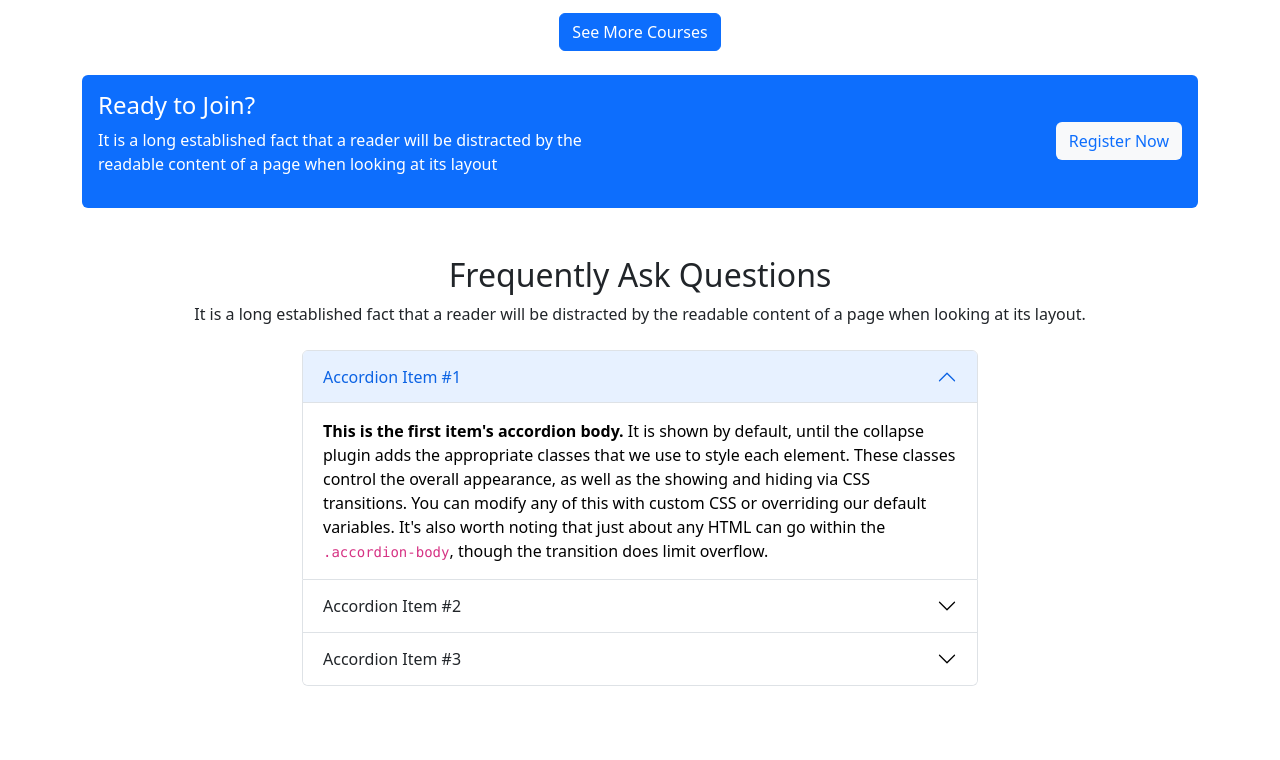
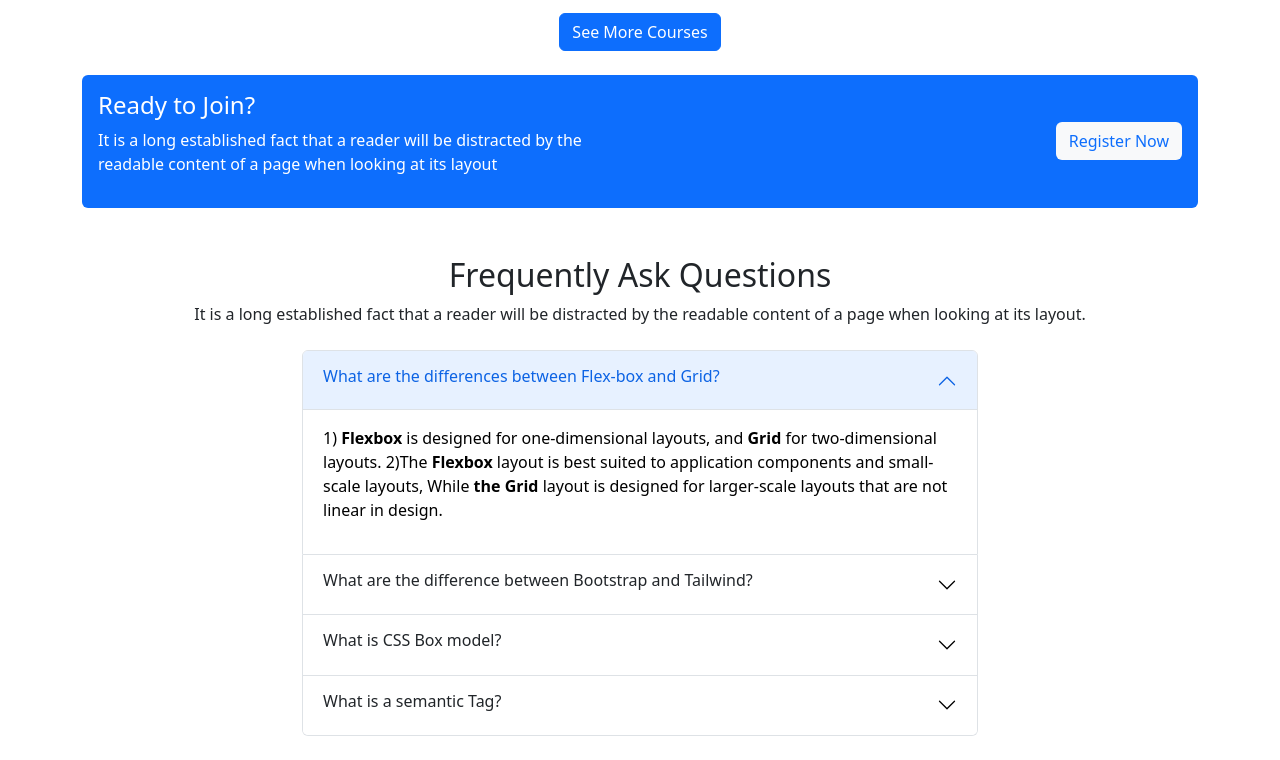
Before and after one commit to Bishu-das/My-Third-Journey, a plain HTML site: page index.html in a window 1280 px wide. Shown: the part 1418-2178 px from the top of the page. Before the commit the page ends 2128 px from the top, so only its background shows below. Drawn offline with nearby package versions, Linux system fonts and the light colour scheme.

Commit message:
questions added

```diff
--- a/index.html
+++ b/index.html
@@ -78,7 +78,6 @@
         </section>
     </Header>
     <!-- Header end -->
-    <!-- Main start -->
     <main>
       <!-- courses start -->
         <h2 class="d-flex justify-content-center mt-5">Discover Our Popular Courses</h2>
@@ -228,41 +227,59 @@
           <p class="d-flex justify-content-center align-content-center flex-wrap">It is a long established fact that a reader will be distracted by the readable content of a page when looking at its layout.</p>
           </div>
 
-          <div class="container mx-auto my-4" style= "width: 700px";>
-            <div class="accordion" id="accordionExample">
+          <div class="container mx-auto my-4 " style= "width: 700px";>
+            <div class="accordion border border-0" id="accordionExample">
               <div class="accordion-item">
                 <h2 class="accordion-header" id="headingOne">
                   <button class="accordion-button" type="button" data-bs-toggle="collapse" data-bs-target="#collapseOne" aria-expanded="true" aria-controls="collapseOne">
-                    Accordion Item #1
+                    <h6>What are the differences between Flex-box and Grid?</h6>
                   </button>
                 </h2>
                 <div id="collapseOne" class="accordion-collapse collapse show" aria-labelledby="headingOne" data-bs-parent="#accordionExample">
                   <div class="accordion-body">
-                    <strong>This is the first item's accordion body.</strong> It is shown by default, until the collapse plugin adds the appropriate classes that we use to style each element. These classes control the overall appearance, as well as the showing and hiding via CSS transitions. You can modify any of this with custom CSS or overriding our default variables. It's also worth noting that just about any HTML can go within the <code>.accordion-body</code>, though the transition does limit overflow.
+                    <p>1) <strong>Flexbox </strong> is designed for one-dimensional layouts, and <strong>Grid</strong> for two-dimensional layouts.
+                      2)The <strong> Flexbox </strong> layout is best suited to application components and small-scale layouts, While <strong> the Grid</strong> layout is designed for larger-scale layouts that are not linear in design.
+                    </p>
                   </div>
                 </div>
               </div>
               <div class="accordion-item">
                 <h2 class="accordion-header" id="headingTwo">
                   <button class="accordion-button collapsed" type="button" data-bs-toggle="collapse" data-bs-target="#collapseTwo" aria-expanded="false" aria-controls="collapseTwo">
-                    Accordion Item #2
+                    <h6>What are the difference between Bootstrap and Tailwind?</h6>
                   </button>
                 </h2>
                 <div id="collapseTwo" class="accordion-collapse collapse" aria-labelledby="headingTwo" data-bs-parent="#accordionExample">
                   <div class="accordion-body">
-                    <strong>This is the second item's accordion body.</strong> It is hidden by default, until the collapse plugin adds the appropriate classes that we use to style each element. These classes control the overall appearance, as well as the showing and hiding via CSS transitions. You can modify any of this with custom CSS or overriding our default variables. It's also worth noting that just about any HTML can go within the <code>.accordion-body</code>, though the transition does limit overflow.
+                    <p>1) <strong>Bootstrap</strong> is a component-based framework. <strong>Tailwind</strong> is known as Utility-First CSS Framework.
+                      2) <strong>Bootstrap CSS</strong> is an easy-to-learn framework that maintains consistency for different browsers and devices. <strong>Tailwind--</strong>You can build your own custom components with the utility classes.
+                    </p>
                   </div>
                 </div>
               </div>
               <div class="accordion-item">
                 <h2 class="accordion-header" id="headingThree">
                   <button class="accordion-button collapsed" type="button" data-bs-toggle="collapse" data-bs-target="#collapseThree" aria-expanded="false" aria-controls="collapseThree">
-                    Accordion Item #3
+                    <h6>What is CSS Box model?</h6>
                   </button>
                 </h2>
                 <div id="collapseThree" class="accordion-collapse collapse" aria-labelledby="headingThree" data-bs-parent="#accordionExample">
                   <div class="accordion-body">
-                    <strong>This is the third item's accordion body.</strong> It is hidden by default, until the collapse plugin adds the appropriate classes that we use to style each element. These classes control the overall appearance, as well as the showing and hiding via CSS transitions. You can modify any of this with custom CSS or overriding our default variables. It's also worth noting that just about any HTML can go within the <code>.accordion-body</code>, though the transition does limit overflow.
+                    <p>The <strong> CSS box model </strong> is a container that contains multiple properties including borders, margin, padding, and the content itself. It is used to create the design and layout of web pages. It can be used as a toolkit for customizing the layout of different elements.</p>
+                  </div>
+                </div>
+              </div>
+              <div class="accordion-item">
+                <h2 class="accordion-header" id="headingFour">
+                  <button class="accordion-button collapsed" type="button" data-bs-toggle="collapse" data-bs-target="#collapseFour" aria-expanded="false" aria-controls="collapseFour">
+                    <h6>What is a semantic Tag?</h6>
+                  </button>
+                </h2>
+                <div id="collapseFour" class="accordion-collapse collapse" aria-labelledby="headingFour" data-bs-parent="#accordionExample">
+                  <div class="accordion-body">
+                    <p>The core characteristic of a semantic element is that it clearly communicated its meaning to both the developer and the browser. These elements clearly define its content.
+                     <strong> Example :</strong> header, section, article, footer
+                    </p>
                   </div>
                 </div>
               </div>
@@ -271,7 +288,8 @@
 
         </section>
         <!-- Information end -->
+
     </main>
-    <!-- Main end -->
+
   </body>
 </html>
```
